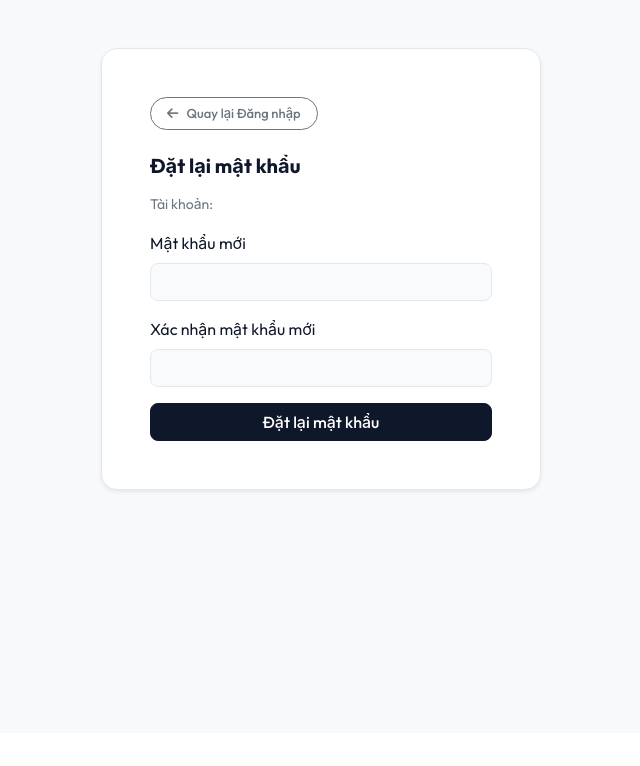
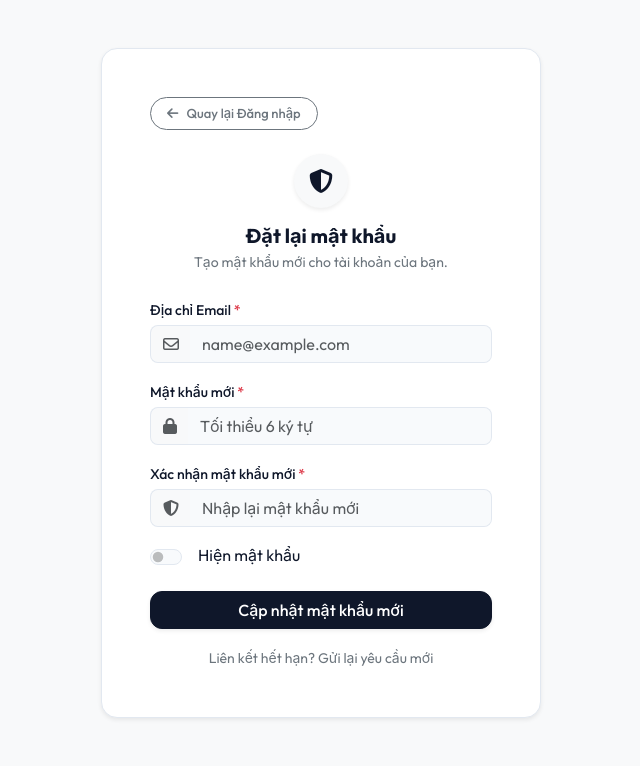
Before and after one commit to quan02077/Do_An_PHP, a Laravel app: page /reset-password/1 in a window 1280 px wide. Shown: the part 67-833 px from the top of the page, without its empty margins (319-959 px from the left). Before the commit the page ends 560 px from the top, so only its background shows below. Run offline with Laravel 12, Linux system fonts and the light colour scheme; parts of the project's set-up code (start-up, migrations or seed data) failed here and were passed over.

Commit message:
feat: Hoan thien quen mat khau, email tieng Viet va cau hinh SMTP/Gmail OAuth2

```diff
--- a/Do_an_php/app/Http/Controllers/AuthController.php
+++ b/Do_an_php/app/Http/Controllers/AuthController.php
@@ -3,12 +3,14 @@
 namespace App\Http\Controllers;
 
 use App\Models\NguoiDung;
+use App\Http\Requests\ForgotPasswordRequest;
 use App\Http\Requests\RegisterRequest;
 use App\Http\Requests\LoginRequest;
 use App\Http\Requests\ResetPasswordRequest;
 use Illuminate\Http\Request;
 use Illuminate\Support\Facades\Auth;
 use Illuminate\Support\Facades\Hash;
+use Illuminate\Support\Facades\Log;
 use Illuminate\Support\Facades\Password;
 
 class AuthController extends Controller
@@ -67,25 +69,68 @@ class AuthController extends Controller
 
     public function resetPassword(ResetPasswordRequest $request)
     {
+        if (Auth::check()) {
+            return redirect()->route('Dashboard.myTicket');
+        }
+
         $status = Password::reset($request->validated(), function (NguoiDung $user, string $password) {
             $user->forceFill(['mat_khau' => Hash::make($password)])->save();
         });
 
-        return $status === Password::PASSWORD_RESET
-            ? redirect()->route('Auth.index')->with('success', 'Đặt lại mật khẩu thành công!')
-            : back()->withErrors(['email' => __($status)]);
+        if ($status === Password::PASSWORD_RESET) {
+            return redirect()->route('Auth.index')
+                ->with('success', 'Đặt lại mật khẩu thành công! Vui lòng đăng nhập với mật khẩu mới.');
+        }
+
+        $errorMessage = match ($status) {
+            Password::INVALID_TOKEN => 'Liên kết đặt lại mật khẩu không hợp lệ hoặc đã hết hạn. Vui lòng gửi yêu cầu mới.',
+            Password::INVALID_USER => 'Không tìm thấy tài khoản tương ứng với địa chỉ email này.',
+            Password::RESET_THROTTLED => 'Bạn thao tác quá nhanh. Vui lòng thử lại sau ít phút.',
+            default => 'Không thể đặt lại mật khẩu. Vui lòng thử lại.',
+        };
+
+        return back()
+            ->withInput($request->only('email'))
+            ->withErrors(['email' => $errorMessage]);
     }
 
-    public function sendResetLink(Request $request)
+    public function sendResetLink(ForgotPasswordRequest $request)
     {
-        $request->validate(['email' => ['required', 'email']]);
-        Password::sendResetLink($request->only('email'));
+        if (Auth::check()) {
+            return redirect()->route('Dashboard.myTicket');
+        }
 
-        return back()->with('status', 'Nếu email tồn tại, liên kết đặt lại mật khẩu đã được gửi.');
+        try {
+            $status = Password::sendResetLink($request->only('email'));
+        } catch (\Throwable $e) {
+            Log::error('Password reset email failed', [
+                'email' => $request->email,
+                'error' => $e->getMessage(),
+            ]);
+
+            return back()
+                ->withInput($request->only('email'))
+                ->withErrors(['email' => 'Không thể gửi email đặt lại mật khẩu lúc này. Vui lòng kiểm tra cấu hình SMTP hoặc thử lại sau.']);
+        }
+
+        if ($status === Password::RESET_THROTTLED) {
+            return back()
+                ->withInput($request->only('email'))
+                ->withErrors(['email' => 'Bạn vừa gửi yêu cầu đặt lại mật khẩu. Vui lòng đợi ít nhất 1 phút trước khi thử lại.']);
+        }
+
+        return back()->with('status', 'Nếu email tồn tại trong hệ thống, liên kết đặt lại mật khẩu đã được gửi. Vui lòng kiểm tra hộp thư đến hoặc thư rác (Spam).');
     }
 
     public function showResetForm(string $token, Request $request)
     {
-        return view('auth.auth', ['resetToken' => $token, 'resetEmail' => $request->query('email')]);
+        if (Auth::check()) {
+            return redirect()->route('Dashboard.myTicket');
+        }
+
+        return view('auth.auth', [
+            'resetToken' => $token,
+            'resetEmail' => $request->query('email'),
+        ]);
     }
 }
--- a/Do_an_php/app/Providers/AppServiceProvider.php
+++ b/Do_an_php/app/Providers/AppServiceProvider.php
@@ -2,7 +2,11 @@
 
 namespace App\Providers;
 
+use App\Mail\Transport\GmailOAuth2Transport;
+use Illuminate\Auth\Notifications\ResetPassword;
+use Illuminate\Notifications\Messages\MailMessage;
 use Illuminate\Support\Facades\Auth;
+use Illuminate\Support\Facades\Mail;
 use Illuminate\Support\ServiceProvider;
 
 class AppServiceProvider extends ServiceProvider
@@ -17,6 +21,35 @@ class AppServiceProvider extends ServiceProvider
 
     public function boot(): void
     {
+        Mail::extend('gmail_oauth2', function (array $config = []) {
+            return new GmailOAuth2Transport(
+                clientId: (string) ($config['client_id'] ?? ''),
+                clientSecret: (string) ($config['client_secret'] ?? ''),
+                refreshToken: (string) ($config['refresh_token'] ?? ''),
+                username: (string) ($config['username'] ?? ''),
+                mode: (string) ($config['mode'] ?? 'smtp'),
+                host: (string) ($config['host'] ?? 'smtp.gmail.com'),
+                port: (int) ($config['port'] ?? 587),
+                timeout: (int) ($config['timeout'] ?? 15),
+            );
+        });
+
+        ResetPassword::toMailUsing(function (object $notifiable, string $token) {
+            $url = url(route('password.reset', [
+                'token' => $token,
+                'email' => $notifiable->getEmailForPasswordReset(),
+            ], false));
+            $expire = config('auth.passwords.' . config('auth.defaults.passwords') . '.expire', 60);
+
+            return (new MailMessage)
+                ->subject('Đặt lại mật khẩu — ' . config('app.name', 'QQQ'))
+                ->view('emails.reset_password', [
+                    'user' => $notifiable,
+                    'url' => $url,
+                    'expire' => $expire,
+                ]);
+        });
+
         view()->composer('*', function ($view) {
             try {
                 $currentUser = Auth::user();
--- a/Do_an_php/config/mail.php
+++ b/Do_an_php/config/mail.php
@@ -45,8 +45,20 @@ return [
             'port' => env('MAIL_PORT', 2525),
             'username' => env('MAIL_USERNAME'),
             'password' => env('MAIL_PASSWORD'),
-            'timeout' => null,
+            'timeout' => env('MAIL_TIMEOUT', 15),
             'local_domain' => env('MAIL_EHLO_DOMAIN', parse_url((string) env('APP_URL', 'http://localhost'), PHP_URL_HOST)),
+        ],
+
+        'gmail_oauth2' => [
+            'transport' => 'gmail_oauth2',
+            'mode' => env('MAIL_GMAIL_MODE', 'smtp'), // 'smtp' (XOAUTH2) hoặc 'api' (Gmail REST API)
+            'host' => env('MAIL_HOST', 'smtp.gmail.com'),
+            'port' => (int) env('MAIL_PORT', 587),
+            'username' => env('MAIL_USERNAME'),
+            'client_id' => env('GMAIL_OAUTH_CLIENT_ID'),
+            'client_secret' => env('GMAIL_OAUTH_CLIENT_SECRET'),
+            'refresh_token' => env('GMAIL_OAUTH_REFRESH_TOKEN'),
+            'timeout' => (int) env('MAIL_TIMEOUT', 15),
         ],
 
         'ses' => [
--- a/Do_an_php/resources/views/auth/auth.blade.php
+++ b/Do_an_php/resources/views/auth/auth.blade.php
@@ -39,7 +39,7 @@
   </header>
 
   <!-- Main Content Form -->
-  <main class="container grow d-flex align-items-center justify-content-center py-5">
+  <main class="container flex-grow-1 d-flex align-items-center justify-content-center py-5">
     <div class="w-100 bg-white rounded-4 border shadow-sm p-4 p-sm-5" style="max-width: 440px;">
 
       <!-- Tab Chuyển Đăng nhập / Đăng ký hoặc Quay lại nếu Quên mật khẩu -->
@@ -69,17 +69,90 @@
 
 
       @if (isset($resetToken))
-      <h4 class="fw-bold text-dark mb-3 fs-5">Đặt lại mật khẩu</h4>
-      <form method="POST" action="{{ route('Auth.resetPassword') }}">
+      <!-- ─── FORM ĐẶT LẠI MẬT KHẨU ──────────────────────────────────────── -->
+      @php
+        $prefilledEmail = old('email', $resetEmail ?? '');
+      @endphp
+      <div class="text-center mb-4">
+        <div class="d-inline-flex align-items-center justify-content-center bg-light text-dark rounded-circle mb-3 shadow-sm" style="width: 54px; height: 54px;">
+          <i class="fa-solid fa-shield-halved fs-4"></i>
+        </div>
+        <h4 class="fw-bold text-dark mb-1 fs-5">Đặt lại mật khẩu</h4>
+        <p class="text-secondary small mb-0">Tạo mật khẩu mới cho tài khoản của bạn.</p>
+      </div>
+
+      <form id="reset-form" method="POST" action="{{ route('Auth.resetPassword') }}">
         @csrf
         <input type="hidden" name="token" value="{{ $resetToken }}">
-        <input type="hidden" name="email" value="{{ $resetEmail }}">
-        <p class="small text-secondary">Tài khoản: {{ $resetEmail }}</p>
-        <label for="reset-password" class="form-label">Mật khẩu mới</label>
-        <input id="reset-password" name="password" type="password" minlength="6" required class="form-control mb-3">
-        <label for="reset-confirmation" class="form-label">Xác nhận mật khẩu mới</label>
-        <input id="reset-confirmation" name="password_confirmation" type="password" minlength="6" required class="form-control mb-3">
-        <button type="submit" class="btn btn-dark w-100">Đặt lại mật khẩu</button>
+
+        <div class="mb-3">
+          <label for="reset-email" class="form-label small fw-medium text-dark mb-1">Địa chỉ Email <span class="text-danger">*</span></label>
+          <div class="input-group">
+            <span class="input-group-text bg-light text-muted border-end-0">
+              <i class="fa-regular fa-envelope"></i>
+            </span>
+            <input
+              type="email"
+              id="reset-email"
+              name="email"
+              value="{{ $prefilledEmail }}"
+              {{ !empty($resetEmail) ? 'readonly' : '' }}
+              required
+              placeholder="name@example.com"
+              class="form-control border-start-0 {{ !empty($resetEmail) ? 'bg-light' : '' }}" />
+          </div>
+        </div>
+
+        <div class="mb-3">
+          <label for="reset-password" class="form-label small fw-medium text-dark mb-1">Mật khẩu mới <span class="text-danger">*</span></label>
+          <div class="input-group">
+            <span class="input-group-text bg-light text-muted border-end-0">
+              <i class="fa-solid fa-lock"></i>
+            </span>
+            <input
+              id="reset-password"
+              name="password"
+              type="password"
+              minlength="6"
+              required
+              placeholder="Tối thiểu 6 ký tự"
+              class="form-control border-start-0" />
+          </div>
+        </div>
+
+        <div class="mb-3">
+          <label for="reset-confirmation" class="form-label small fw-medium text-dark mb-1">Xác nhận mật khẩu mới <span class="text-danger">*</span></label>
+          <div class="input-group">
+            <span class="input-group-text bg-light text-muted border-end-0">
+              <i class="fa-solid fa-shield-halved"></i>
+            </span>
+            <input
+              id="reset-confirmation"
+              name="password_confirmation"
+              type="password"
+              minlength="6"
+              required
+              placeholder="Nhập lại mật khẩu mới"
+              class="form-control border-start-0" />
+          </div>
+        </div>
+
+        <div class="form-check form-switch d-flex align-items-center mb-3">
+          <input class="form-check-input" type="checkbox" id="reset-show-pass" onchange="show_hide_pass(this)">
+          <label class="form-check-label ms-3" for="reset-show-pass">
+            Hiện mật khẩu
+          </label>
+        </div>
+
+        <button type="submit" class="btn btn-dark w-100 py-2.5 mt-2 fw-medium shadow-sm rounded-3">
+          Cập nhật mật khẩu mới
+        </button>
+
+        <div class="text-center mt-3">
+          <a href="{{ route('Auth.index', ['mode' => 'forgot']) }}" class="small text-secondary text-decoration-none">
+            Liên kết hết hạn? Gửi lại yêu cầu mới
+          </a>
+        </div>
       </form>
       @elseif (request('mode') === 'forgot')
       <!-- ─── FORM QUÊN MẬT KHẨU ────────────────────────────────────────── -->
@@ -106,13 +179,6 @@
         <button type="submit" class="btn btn-dark w-100 py-2.5 mt-2 fw-medium shadow-sm rounded-3">
           Gửi liên kết đặt lại mật khẩu
         </button>
-
-        <div class="text-center mt-3">
-          <a href="{{ route('Auth.index') }}" class="small text-secondary text-decoration-none d-inline-flex align-items-center gap-2">
-            <i class="fa-solid fa-arrow-left"></i>
-            <span>Quay lại Đăng nhập</span>
-          </a>
-        </div>
       </form>
       @elseif (request('mode') !== 'register')
       <!-- ─── FORM ĐĂNG NHẬP ──────────────────────────────────────────────── -->
```
Also changed, not shown: Do_an_php/app/Http/Requests/ForgotPasswordRequest.php (added, +28 -0 lines), Do_an_php/app/Mail/Transport/GmailOAuth2Transport.php (added, +165 -0 lines), Do_an_php/resources/views/emails/reset_password.blade.php (added, +75 -0 lines), Do_an_php/tests/Feature/AuthSecurityTest.php (+29 -2 lines), Do_an_php/tests/Feature/GmailOAuth2TransportTest.php (added, +135 -0 lines), Do_an_php/README.md, 1 other file.
